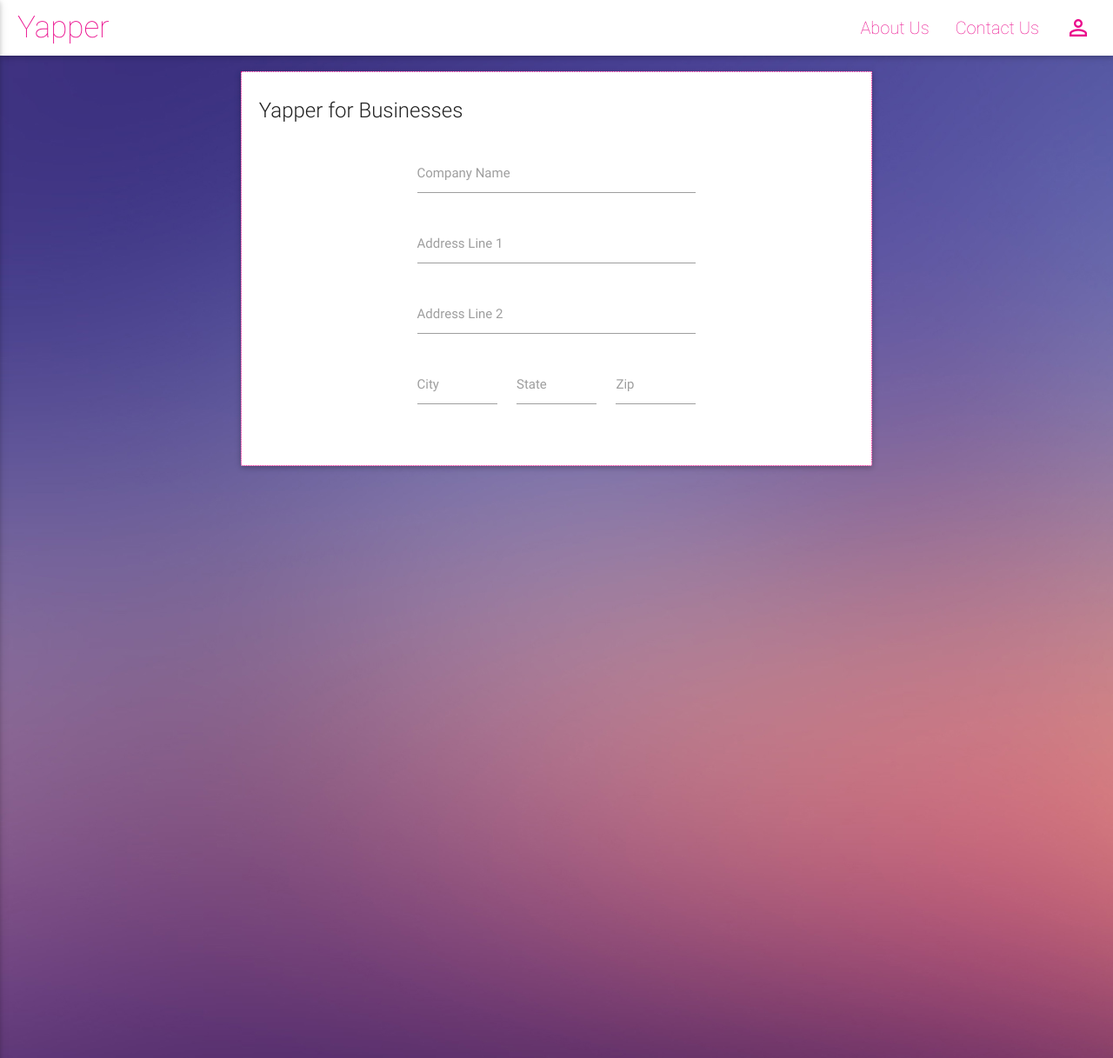
After one commit to jessicaxiang/Yapper, a Flask app: page /business in a window 1280 px wide. The commit adds this page. Shown: the top 1217 px of the page at 87% size. Run offline with Flask 2, Linux system fonts and the light colour scheme; some libraries are stand-ins or nearby versions.

Commit message:
Yapper for businesses

```diff
--- a/app.py
+++ b/app.py
@@ -22,9 +22,9 @@ def home():
 		return redirect('lyft')
 	return render_template('main.html', form=form)
 
-@app.route('/welcome')
-def welcome():
-    return render_template('welcome.html')  # render a template
+@app.route('/business')
+def business():
+    return render_template('business.html')  # render a template
 
 @app.route('/lyft')
 def lyft():
--- a/static/css/style.css
+++ b/static/css/style.css
@@ -29,6 +29,10 @@ nav .brand-logo, #nav-mobile li {
 
 .input-field {
 	text-align: center;
+}
+
+.business .input-field {
+    text-align: left;
 }
 
 .row .input-field + .to {
--- /dev/null
+++ b/templates/business.html
@@ -0,0 +1,49 @@
+{% extends "navbar.html" %}
+
+{% block cards %}
+
+<!-- Cards -->
+<div class="container">
+  <div class="row">
+    <div class="col s10 offset-s1">
+      <div class="card">
+        <div class="card-content">
+          <span class="card-title">Yapper for Businesses</span>
+          <div class="row business">
+            <div class="input-field col s6 offset-s3">
+              <input id="name" type="text" class="validate">
+          	  <label for="name">Company Name</label>
+            </div>
+
+            <div class="input-field col s6 offset-s3">
+              <input id="address" type="text" class="validate">
+          	  <label for="address">Address Line 1</label>
+            </div>
+
+            <div class="input-field col s6 offset-s3">
+              <input id="address" type="text" class="validate">
+          	  <label for="address">Address Line 2</label>
+            </div>
+
+            <div class="input-field col s2 offset-s3">
+              <input id="address" type="text" class="validate">
+          	  <label for="address">City</label>
+            </div>
+
+            <div class="input-field col s2">
+              <input id="address" type="text" class="validate">
+          	  <label for="address">State</label>
+            </div>
+
+            <div class="input-field col s2">
+              <input id="address" type="text" class="validate">
+          	  <label for="address">Zip</label>
+            </div>
+          </div>
+        </div>
+      </div>
+    </div>
+  </div>
+</div>
+
+{% endblock %}
```
